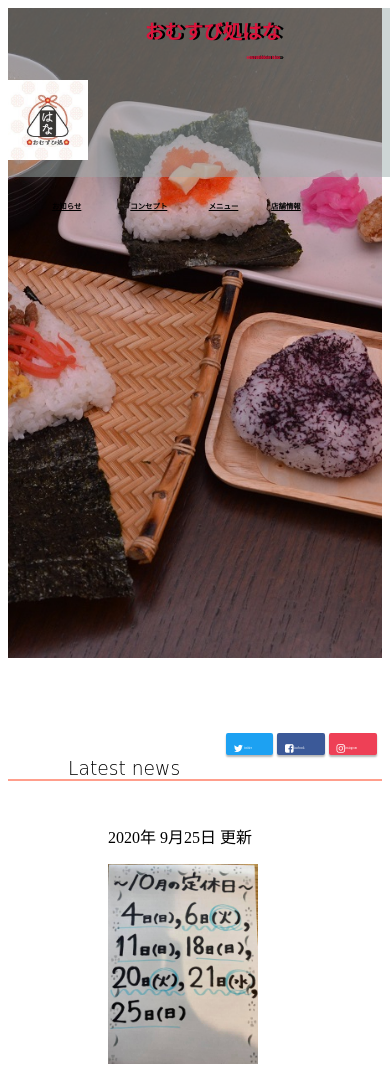
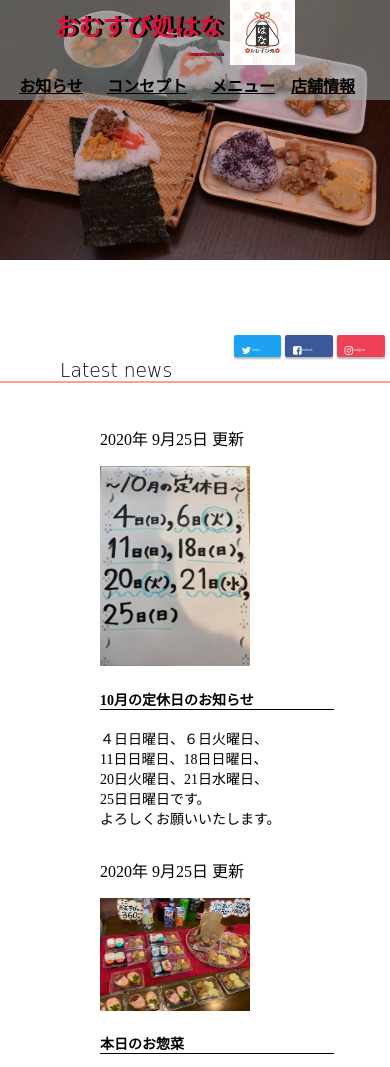
Before and after one commit to dai1031/omusubi, a plain HTML site: page index.html in a window 390 px wide. Shown: the top 1067 px of the page. Drawn offline with Linux system fonts and the light colour scheme; a web font is replaced by a local one.

Commit message:
ヘッダー調整

```diff
--- a/index.html
+++ b/index.html
@@ -8,7 +8,7 @@
   <link href="https://fonts.googleapis.com/css2?family=Kosugi+Maru&family=Noto+Serif+JP:wght@700&family=Ranchers&display=swap" rel="stylesheet">
   <link rel="stylesheet" href="https://maxcdn.bootstrapcdn.com/font-awesome/4.7.0/css/font-awesome.min.css">
 
-  <title>おむすび処はな</title>
+  <title>おむすび処はな.</title>
 </head>
 <body>
   <header>
@@ -18,7 +18,7 @@
      </h1>
     </div>
       <div class="header-image">
-         <img src="image/hana.jpg"width="80px">
+         <img src="image/hana.jpg">
       </div>
 
    <div class="header-list">
--- a/style.css
+++ b/style.css
@@ -1,17 +1,14 @@
-git@charset "utf-8";
+@charset "utf-8";
 
-
-
+html {
+    scroll-behavior: smooth;
+}
 
 body {
-
-    height: 710px;
-    width:100%;
     font-family: 'Noto Serif JP', serif;
-
+    margin: 0;
+    padding: 0;
 }
-
-
 
 a {
     color: black;
@@ -53,10 +50,11 @@ header {
     padding-left: 15%;
 }
 
-.header-image {
+.header-image img {
     padding-right:5%;
+    width:80px;
 
-}
+ }
 
 
 .header-list ul{
@@ -79,117 +77,6 @@ header {
 
 }
 
-@media screen and (max-width:960px) {
-
-    header {
-        background-color:rgba(155, 171, 172, 0.5);
-        position: fixed;
-        z-index: 20;
-        flex-wrap: wrap;
-        height: 20%;
-
-
-
-
-    }
-
-
-    .header-logo {
-        color: crimson;
-        text-shadow: 3px 0  0.2px black;
-        font-family :"impact", "HG正楷書体-PRO","serif";
-        display: flex;
-        margin-left: 30%;
-        padding-right: 0;
-        width: 29%;
-
-    }
-
-
-
-    .header-logo h1 .subtitle {
-
-        font-weight: normal;
-
-    }
-
-    .header-image {
-        margin-left: 0;
-
-
-
-    }
-
-
-    .header-list ul{
-        display: flex;
-        padding-top: 0px;
-        list-style: none;
-        font-weight: bold;
-        margin-left: 30%;
-
-
-    }
-
-
-
-    .header-list li{
-        font-weight: 700;
-        text-decoration: underline;
-        padding-right: 1%;
-        width:15%;
-        font-size:16px;
-
-    }
-
-}
-
-
-@media screen and (max-width:415px) {
-
-    .header-list li {
-        padding-right: 2vw;
-        font-size: 0.5w;
-        width: 15vw;
-    }
-
-    .header-list ul{
-        display: flex;
-        padding-top: 20px;
-        margin-left: 1vw ;
-        list-style: none;
-        font-weight: 100;
-
-    }
-
-    .header-logo h1 .subtitle {
-        font-size: 1vw;
-        font-weight: normal;
-        padding-left: 20px;
-    }
-
-    .header-logo h1 {
-        font-size: 5vw;
-    }
-
-    .header-logo {
-        width:40vw;
-       padding-left: 5vw;
-   }
-
-}
-
-@media screen and (max-width:960px) {
-
-    .header-list li {
-        padding-right: 1vw;
-        font-size: 1.9vw;
-    }
-
-
-
-}
-
 a.hoge {
     transition: all  1s;
 }
@@ -207,16 +94,87 @@ a.hoge:hover {
         width: 100%;
 }
 
-.empty {
-        height:1000px;
+@media screen and (max-width:960px){
+
+  header {
+      flex-wrap: wrap;
+      height:120px;
+  }
+
+  .header-logo {
+      width:57%;
+      margin: 0;
+      padding: 0;
+      justify-content: flex-end;
+
+   }
+
+   .header-logo h1 {
+       margin-bottom :0;
+   }
+
+   .header-image {
+       padding :0 0 0 2%;
+    }
+
+   .header-list {
+       width: 100%;
+   }
+
+   .header-list ul{
+       display: flex;
+       justify-content: center;
+       width: 100%;
+       padding:0;
+       margin:0;
+     }
+
+    .header-list li{
+        font-weight: bold;
+        text-decoration: underline;
+        /* padding を含めて親要素いっぱいに広がるレスポンシブデザインでよく使う
+         */
+        width:auto;
+         min-width: 80px;
+        font-size:16px;
+        text-align: center;
+        padding:0;
+    }
+
+    .mv{
+
+    height:450px;
+
+    }
+
 }
 
+@media screen and (max-width:415px) {
 
-@media screen and (max-width:960px) {
-    .empty {
-        height:670px;
+    header{
+        height:100px;
     }
+
+    .header-logo h1 .subtitle {
+        font-size: 1vw;
+        font-weight: normal;
+        padding-left: 20px;
+    }
+
+    .header-logo h1 {
+        font-size: 24px;
+    }
+
+    .header-image img {
+        width: 65px;
+    }
+
+    .mv {
+        height: 260px;
+    }
+
 }
+
 
 .link-t-a {
     position: relative;
@@ -681,9 +639,9 @@ a.hoge:hover {
 
 }
 
-@media screen and (max-width: 960px) {
+@media screen and (max-width: 415px) {
     #menu {
-        height:55vh;
+        height:120vh;
     }
 
 
@@ -717,7 +675,8 @@ a.hoge:hover {
 
    .yoyaku-txt p {
        margin: 0 auto;
-       width : 60vw;
+       font-size: 12px;
+       width : 80vw;
        margin-bottom: 10px;
    }
 
@@ -754,7 +713,7 @@ a.hoge:hover {
 }
 
 
-@media screen and (max-width: 450px) {
+@media screen and (max-width: 415px) {
 
  #acs {
      height: 920px;
```
